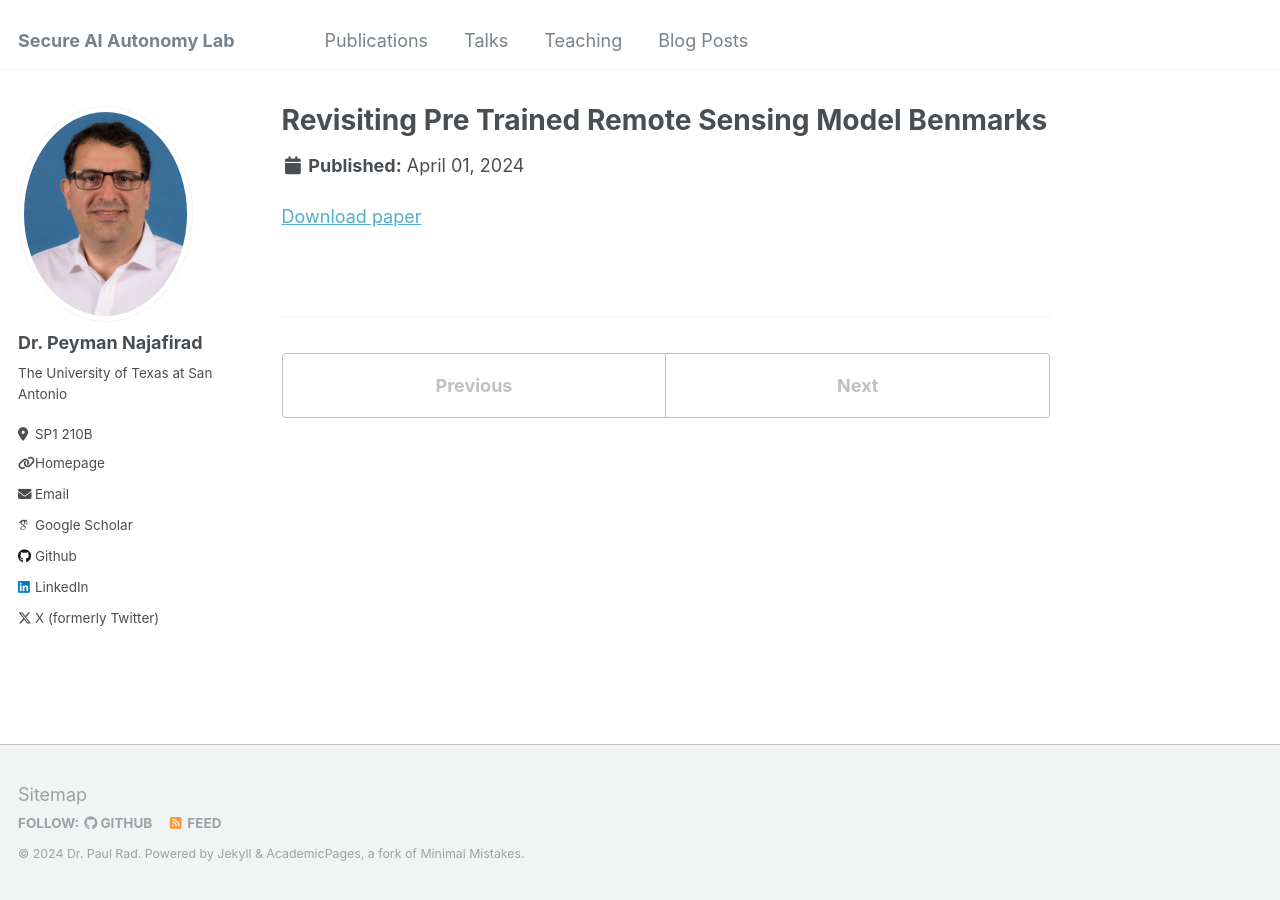
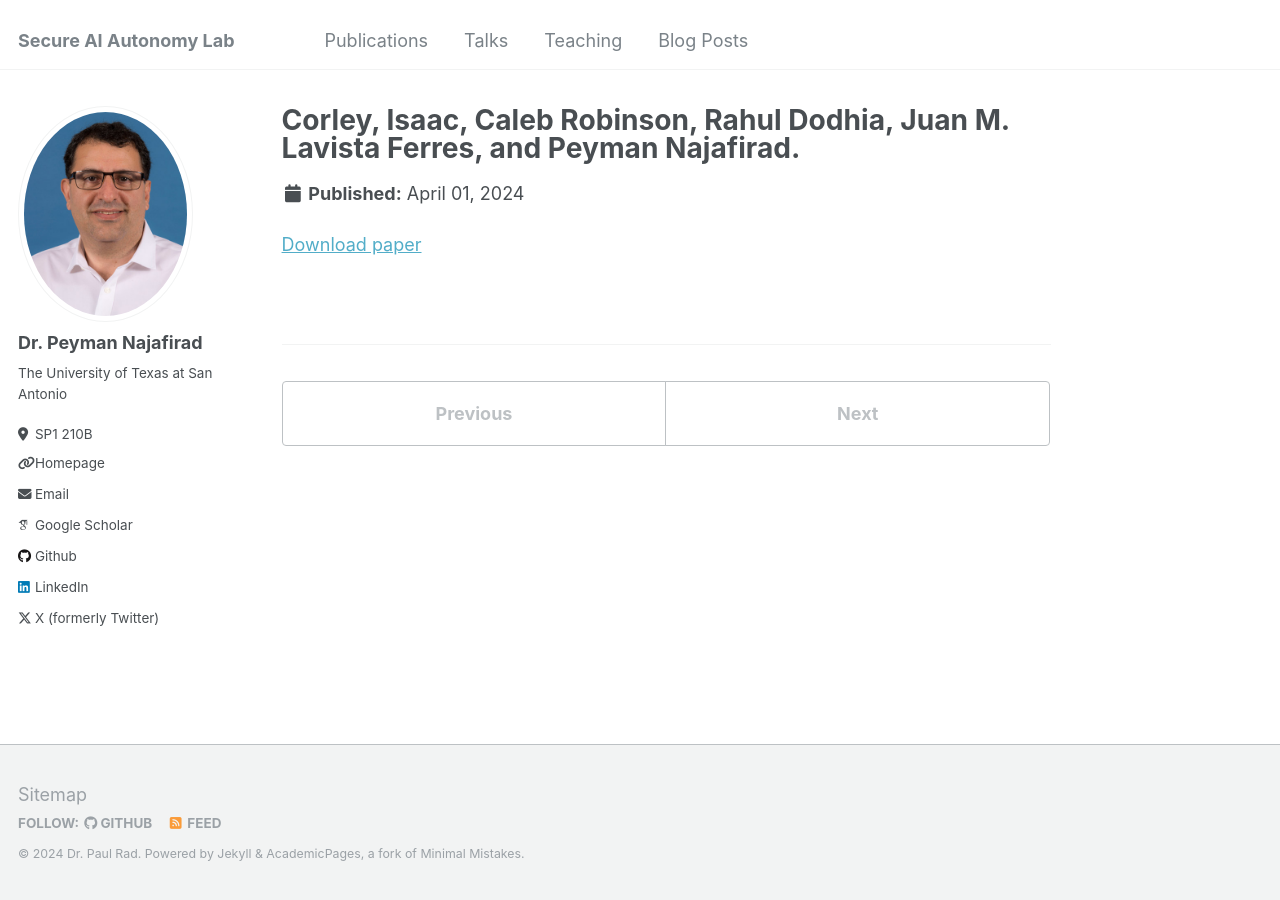
Before and after one commit to SecureAIAutonomyLab/SecureAIAutonomyLab.github.io, a Jekyll site: the page built from _publications/2024-04-01-revisiting-pre-trained-remote-sensing-model-benmarks.md, in a window 1280 px wide. Built offline with Jekyll 4.4.1, drawn with Linux system fonts in a browser that asks for light colours; some web fonts are replaced.

Commit message:
Update 2024-04-01-revisiting-pre-trained-remote-sensing-model-benmarks.md

```diff
--- a/_publications/2024-04-01-revisiting-pre-trained-remote-sensing-model-benmarks.md
+++ b/_publications/2024-04-01-revisiting-pre-trained-remote-sensing-model-benmarks.md
@@ -1,5 +1,5 @@
 ---
-title:
+title: "Corley, Isaac, Caleb Robinson, Rahul Dodhia, Juan M. Lavista Ferres, and Peyman Najafirad."
 ---
 
 [Download paper](https://openaccess.thecvf.com/content/CVPR2024W/PBVS/html/Corley_Revisiting_Pre-trained_Remote_Sensing_Model_Benchmarks_Resizing_and_Normalization_Matters_CVPRW_2024_paper.html)
```
